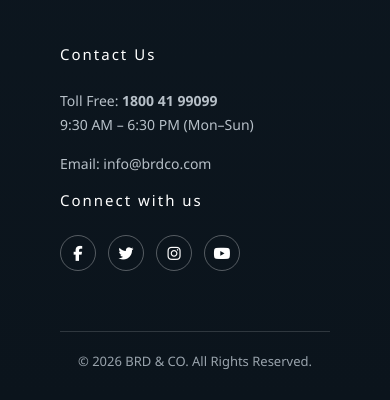
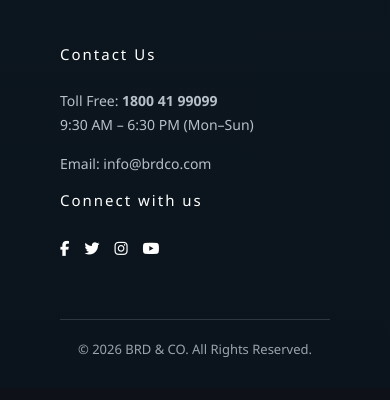
Before and after one commit to deep6161/brd-co, a Django app: template login/templates/login/index1.html in a window 390 px wide. Shown: the part 4160-4560 px from the top of the page. After the commit the page ends 4518 px from the top, so only its background shows below. Run offline with Django 3.2, Linux system fonts and the light colour scheme; the template is opened without the code that fills it, so the values that code supplies are empty.

Commit message:
Enhance responsiveness and user experience with additional CSS media queries and login/register links in templates

```diff
--- a/login/static/login/css/style.css
+++ b/login/static/login/css/style.css
@@ -798,22 +798,13 @@ nav a:hover::after {
 
 .footer-social {
     display: flex;
-    gap: 12px;
-    margin-top: 10px;
+    gap: 15px;
 }
 
 .footer-social a {
-    width: 36px;
-    height: 36px;
-    border: 1px solid rgba(255, 255, 255, 0.3);
-    border-radius: 50%;
-    display: flex;
-    align-items: center;
-    justify-content: center;
-    color: #ffffff;
-    font-size: 12px;
-    text-decoration: none;
-    transition: all 0.4s ease;
+    color: #fff;
+    font-size: 18px;
+    transition: 0.3s;
 }
 
 .footer-social a:hover {
--- a/login/templates/login/buy.html
+++ b/login/templates/login/buy.html
@@ -68,6 +68,9 @@
                     }
                 });
             </script>
+            {% else %}
+            <a href="{% url 'login' %}?next={{ request.path }}" style="background: linear-gradient(135deg, #c9a24d, #e3c67a); color: white; padding: 8px 16px; border-radius: 20px; text-decoration: none;">Login</a>
+            <a href="{% url 'register' %}?next={{ request.path }}" style="background: #333; color: white; padding: 8px 16px; border-radius: 20px; text-decoration: none;">Register</a>
             {% endif %}
         </nav>
     </header>
--- a/login/templates/login/index1.html
+++ b/login/templates/login/index1.html
@@ -66,6 +66,9 @@
                     }
                 });
             </script>
+            {% else %}
+            <a href="{% url 'login' %}?next={{ request.path }}" style="background: linear-gradient(135deg, #c9a24d, #e3c67a); color: white; padding: 8px 16px; border-radius: 20px; text-decoration: none;">Login</a>
+            <a href="{% url 'register' %}?next={{ request.path }}" style="background: #333; color: white; padding: 8px 16px; border-radius: 20px; text-decoration: none;">Register</a>
             {% endif %}
         </nav>
     </header>
--- a/login/views.py
+++ b/login/views.py
@@ -19,6 +19,9 @@ def login_view(request):
             user = form.get_user()
             login(request, user)  # Create session
             messages.success(request, f'Welcome back, {user.username}! ✅')
+            next_url = request.GET.get('next') or request.POST.get('next')
+            if next_url:
+                return redirect(next_url)
             return redirect('index1')
         else:
             messages.error(request, 'Invalid username or password. ❌')
@@ -57,7 +60,6 @@ def register_view(request):
     return render(request, 'login/loginpage.html', {'form': form, 'register_form': True})
 
 
-@login_required(login_url='login')
 def index1(request):
     """Display home page - requires login"""
     # Get featured properties
@@ -98,7 +100,6 @@ def sale(request):
 
 
 
-@login_required(login_url='login')
 def buy(request):
     """Display properties for purchase - requires login"""
     properties = Property.objects.filter(is_available=True)
@@ -186,7 +187,6 @@ def edit_profile_view(request):
     return render(request, 'login/edit_profile.html', {'user': request.user})
 
 
-@login_required(login_url='login')
 def property_detail_view(request, property_id):
     """Display detailed view of a single property"""
     try:
```
Also changed, not shown: login/static/login/css/buyers.css (+34 -0 lines), login/templates/login/property_detail.html (+14 -0 lines).
